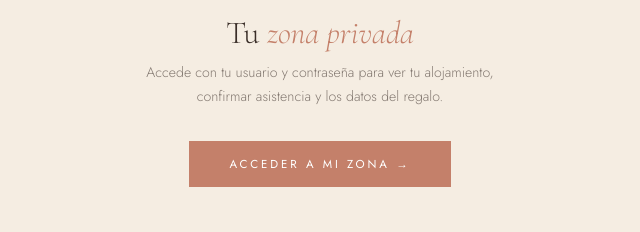
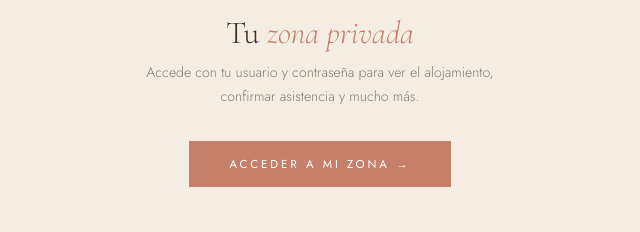
Before and after one commit to davidvillegas88/RocioYDavid, a plain HTML site: page index.html in a window 1280 px wide. Shown: the part 5985-6217 px from the top of the page, 320-960 px from the left. Drawn offline with nearby package versions, Linux system fonts and the light colour scheme.

Commit message:
Update index.html

```diff
--- a/index.html
+++ b/index.html
@@ -551,7 +551,7 @@ footer { background: var(--deep); color: var(--cream); text-align: center; paddi
   <div id="gate" style="background:var(--ivory);padding:5rem 2rem;text-align:center;border-top:1px solid rgba(184,149,106,0.15)">
     <div style="font-size:2.5rem;margin-bottom:1rem;opacity:0.5">🔐</div>
     <div style="font-family:'Cormorant Garamond',serif;font-size:2rem;font-weight:300;margin-bottom:0.6rem">Tu <em style="font-style:italic;color:var(--rose)">zona privada</em></div>
-    <p style="font-size:0.88rem;opacity:0.6;line-height:1.7;max-width:400px;margin:0 auto 2rem">Accede con tu usuario y contraseña para ver tu alojamiento, confirmar asistencia y los datos del regalo.</p>
+    <p style="font-size:0.88rem;opacity:0.6;line-height:1.7;max-width:400px;margin:0 auto 2rem">Accede con tu usuario y contraseña para ver el alojamiento, confirmar asistencia y mucho más.</p>
     <button class="gate-btn" style="display:inline-block;padding:0.95rem 2.5rem;background:var(--rose);color:white;border:none;font-family:'Jost',sans-serif;font-size:0.72rem;letter-spacing:0.25em;text-transform:uppercase;cursor:pointer;transition:background 0.3s" onclick="openLogin()">Acceder a mi zona →</button>
   </div>
 
```
